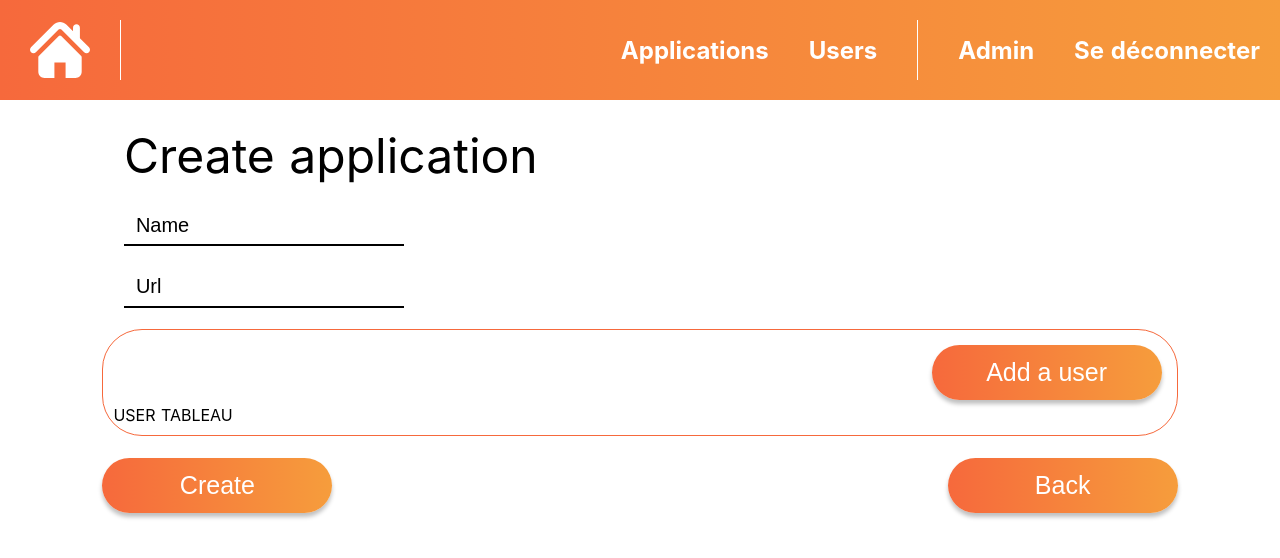
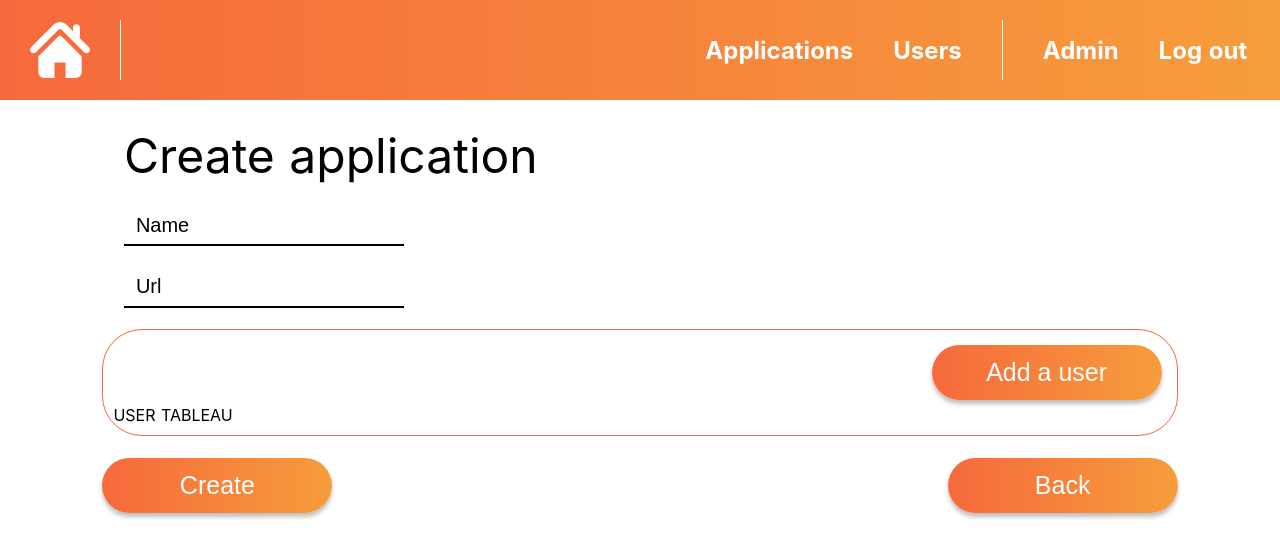
Before and after one commit to chantonin89240/SecurityServer-front, an Angular app: page /application/edit in a window 1280 px wide. Shown: the top 558 px of the page. Built offline with nearby package versions, Linux system fonts and the light colour scheme; sample sign-in values are in the browser's storage.

Commit message:
se deconnecter -> log out

```diff
--- a/src/app/admin/components/toolbar/toolbar.component.html
+++ b/src/app/admin/components/toolbar/toolbar.component.html
@@ -6,6 +6,6 @@
         <span class="text">Users</span>
         <div class="pipe"></div>
         <span class="text default">Admin</span>
-        <span (click)="disconnect()" class="text">Se déconnecter</span>
+        <span (click)="disconnect()" class="text">Log out</span>
     </div>
 </div>
--- a/src/app/admin/components/toolbar/toolbar.component.scss
+++ b/src/app/admin/components/toolbar/toolbar.component.scss
@@ -35,6 +35,7 @@
     justify-content: flex-end;
     align-items: center;
     flex-grow: 1;
+    padding-right: 1%;
 }
 
 .navigation * {
```
